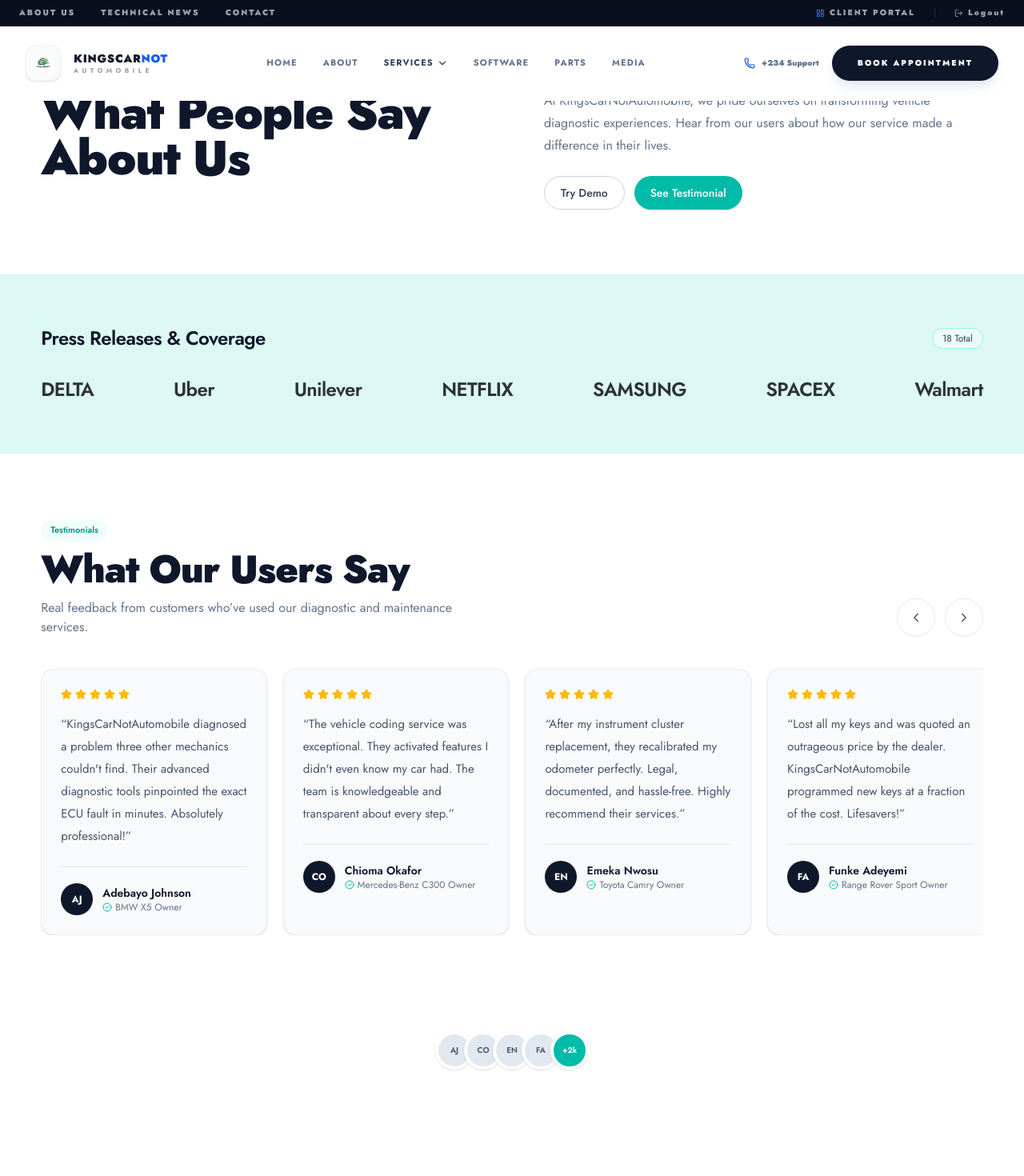
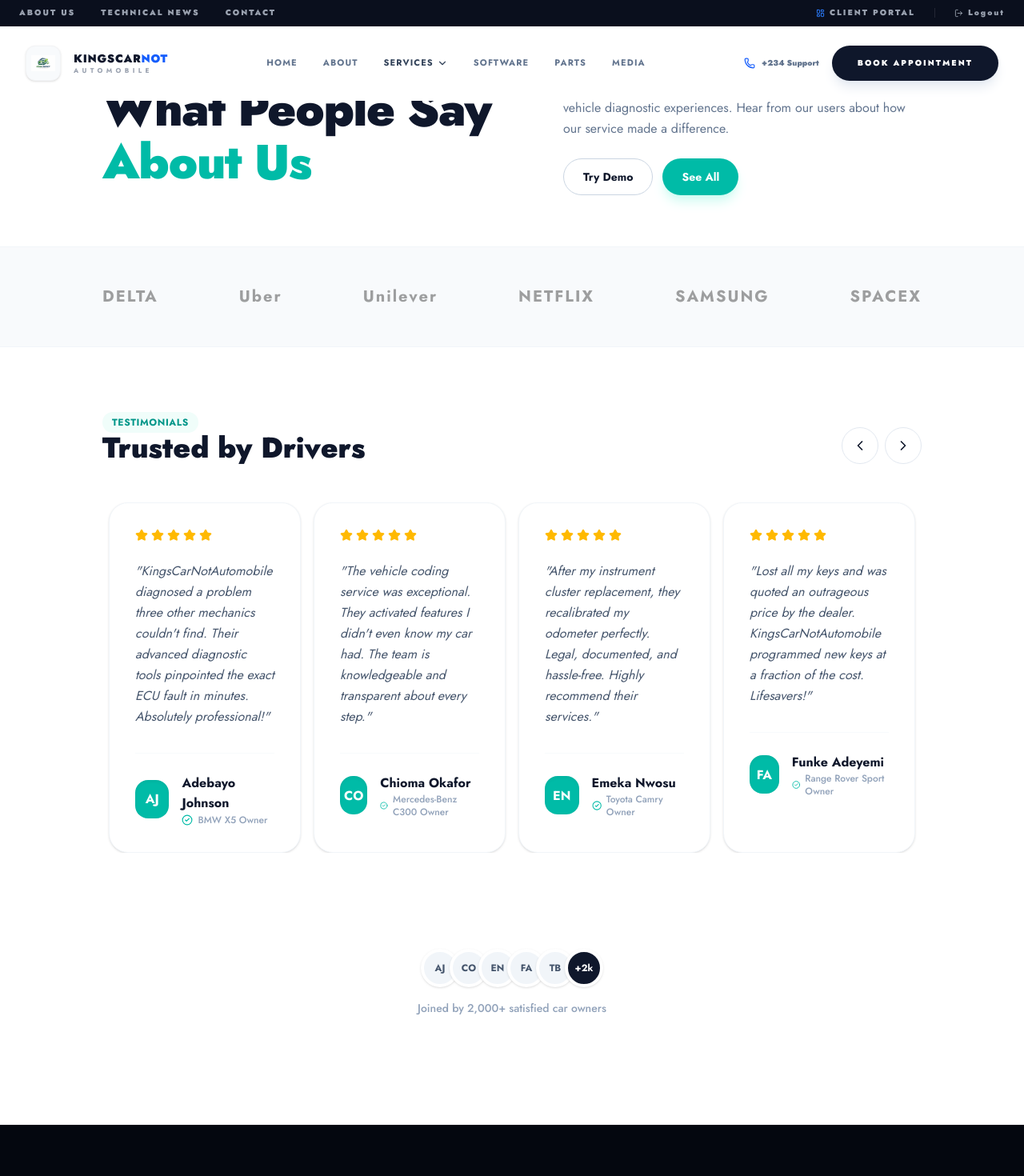
Before and after one commit to Bellomubaraq875/kingscarnotautomobile, a Next.js app: page /testimonials in a window 1280 px wide. Shown: the top 1470 px of the page at 80% size. Built offline with nearby package versions, Linux system fonts and the light colour scheme.

Commit message:
Sliders added to Hero

```diff
--- a/app/testimonials/page.tsx
+++ b/app/testimonials/page.tsx
@@ -1,8 +1,7 @@
 "use client";
 
-import React, { useState } from "react";
-import Image from "next/image";
-import { motion } from "framer-motion";
+import React, { useState, useEffect } from "react";
+import { motion, AnimatePresence } from "framer-motion";
 import {
     Star,
     ChevronLeft,
@@ -11,76 +10,33 @@ import {
 } from "lucide-react";
 
 const testimonials = [
-    {
-        id: 1,
-        name: "Adebayo Johnson",
-        vehicle: "BMW X5 Owner",
-        initials: "AJ",
-        quote:
-            "KingsCarNotAutomobile diagnosed a problem three other mechanics couldn't find. Their advanced diagnostic tools pinpointed the exact ECU fault in minutes. Absolutely professional!",
-    },
-    {
-        id: 2,
-        name: "Chioma Okafor",
-        vehicle: "Mercedes-Benz C300 Owner",
-        initials: "CO",
-        quote:
-            "The vehicle coding service was exceptional. They activated features I didn't even know my car had. The team is knowledgeable and transparent about every step.",
-    },
-    {
-        id: 3,
-        name: "Emeka Nwosu",
-        vehicle: "Toyota Camry Owner",
-        initials: "EN",
-        quote:
-            "After my instrument cluster replacement, they recalibrated my odometer perfectly. Legal, documented, and hassle-free. Highly recommend their services.",
-    },
-    {
-        id: 4,
-        name: "Funke Adeyemi",
-        vehicle: "Range Rover Sport Owner",
-        initials: "FA",
-        quote:
-            "Lost all my keys and was quoted an outrageous price by the dealer. KingsCarNotAutomobile programmed new keys at a fraction of the cost. Lifesavers!",
-    },
-    {
-        id: 5,
-        name: "Ibrahim Musa",
-        vehicle: "Audi A4 Owner",
-        initials: "IM",
-        quote:
-            "Their subscription service keeps me updated on maintenance schedules. The reminders have saved me from costly repairs more than once. Great value for money.",
-    },
-    {
-        id: 6,
-        name: "Grace Eze",
-        vehicle: "Honda Accord Owner",
-        initials: "GE",
-        quote:
-            "Professional, fast, and affordable. They traced a wiring fault that had been causing random electrical issues for months. Fixed in one visit!",
-    },
-    {
-        id: 7,
-        name: "Tunde Bakare",
-        vehicle: "Ford Explorer Owner",
-        initials: "TB",
-        quote:
-            "The CAN bus analysis they performed revealed multiple sensor issues. Their detailed report helped me understand exactly what needed fixing. Top-notch service.",
-    },
-    {
-        id: 8,
-        name: "Amina Yusuf",
-        vehicle: "Lexus RX350 Owner",
-        initials: "AY",
-        quote:
-            "I've been a subscriber for over a year now. The proactive maintenance alerts have kept my car running smoothly. Customer service is always responsive and helpful.",
-    },
+    { id: 1, name: "Adebayo Johnson", vehicle: "BMW X5 Owner", initials: "AJ", quote: "KingsCarNotAutomobile diagnosed a problem three other mechanics couldn't find. Their advanced diagnostic tools pinpointed the exact ECU fault in minutes. Absolutely professional!" },
+    { id: 2, name: "Chioma Okafor", vehicle: "Mercedes-Benz C300 Owner", initials: "CO", quote: "The vehicle coding service was exceptional. They activated features I didn't even know my car had. The team is knowledgeable and transparent about every step." },
+    { id: 3, name: "Emeka Nwosu", vehicle: "Toyota Camry Owner", initials: "EN", quote: "After my instrument cluster replacement, they recalibrated my odometer perfectly. Legal, documented, and hassle-free. Highly recommend their services." },
+    { id: 4, name: "Funke Adeyemi", vehicle: "Range Rover Sport Owner", initials: "FA", quote: "Lost all my keys and was quoted an outrageous price by the dealer. KingsCarNotAutomobile programmed new keys at a fraction of the cost. Lifesavers!" },
+    { id: 5, name: "Ibrahim Musa", vehicle: "Audi A4 Owner", initials: "IM", quote: "Their subscription service keeps me updated on maintenance schedules. The reminders have saved me from costly repairs more than once. Great value for money." },
+    { id: 6, name: "Grace Eze", vehicle: "Honda Accord Owner", initials: "GE", quote: "Professional, fast, and affordable. They traced a wiring fault that had been causing random electrical issues for months. Fixed in one visit!" },
+    { id: 7, name: "Tunde Bakare", vehicle: "Ford Explorer Owner", initials: "TB", quote: "The CAN bus analysis they performed revealed multiple sensor issues. Their detailed report helped me understand exactly what needed fixing. Top-notch service." },
+    { id: 8, name: "Amina Yusuf", vehicle: "Lexus RX350 Owner", initials: "AY", quote: "I've been a subscriber for over a year now. The proactive maintenance alerts have kept my car running smoothly. Customer service is always responsive and helpful." },
 ];
 
 export default function TestimonialsPage() {
     const [currentIndex, setCurrentIndex] = useState(0);
-    const visibleCount = 4;
-    const maxIndex = Math.max(0, testimonials.length - visibleCount);
+    const [cardsToShow, setCardsToShow] = useState(4);
+
+    // Handle responsiveness for the slider gap logic
+    useEffect(() => {
+        const handleResize = () => {
+            if (window.innerWidth < 640) setCardsToShow(1);
+            else if (window.innerWidth < 1024) setCardsToShow(2);
+            else setCardsToShow(4);
+        };
+        handleResize();
+        window.addEventListener("resize", handleResize);
+        return () => window.removeEventListener("resize", handleResize);
+    }, []);
+
+    const maxIndex = testimonials.length - cardsToShow;
 
     const nextSlide = () => {
         setCurrentIndex((prev) => (prev >= maxIndex ? 0 : prev + 1));
@@ -91,144 +47,108 @@ export default function TestimonialsPage() {
     };
 
     return (
-        <main className="min-h-screen bg-white text-slate-900 pb-24">
-            <section className="w-[92%] max-w-[1450px] mx-auto pt-24 md:pt-28 pb-16 md:pb-20">
-                <div className="grid grid-cols-1 lg:grid-cols-2 gap-10 lg:gap-20 items-start">
+        <main className="min-h-screen bg-white text-slate-900 pb-24 font-sans">
+            {/* Header Section */}
+            <section className="w-[80%] max-w-[1450px] mx-auto pt-24 pb-16">
+                <div className="grid grid-cols-1 lg:grid-cols-2 gap-10 items-center">
                     <div className="space-y-6">
-                        <h1 className="text-4xl md:text-6xl font-black tracking-tight leading-[0.95] max-w-xl">
-                            What People Say
-                            <br />
-                            About Us
+                        <h1 className="text-4xl md:text-6xl font-black tracking-tight leading-[1.1]">
+                            What People Say <br />
+                            <span className="text-teal-500">About Us</span>
                         </h1>
                     </div>
-
-                    <div className="max-w-xl lg:ml-auto space-y-6">
-                        <p className="text-sm md:text-base text-slate-500 leading-7">
+                    <div className="lg:ml-auto space-y-6 max-w-md">
+                        <p className="text-base text-slate-500 leading-relaxed">
                             At KingsCarNotAutomobile, we pride ourselves on transforming vehicle
                             diagnostic experiences. Hear from our users about how our service
-                            made a difference in their lives.
+                            made a difference.
                         </p>
-                        <div className="flex flex-wrap gap-3">
-                            <button className="px-5 py-2.5 rounded-full border border-slate-300 text-sm font-medium text-slate-700 hover:bg-slate-50 transition">
-                                Try Demo
-                            </button>
-                            <button className="px-5 py-2.5 rounded-full bg-teal-500 text-white text-sm font-medium hover:bg-teal-600 transition shadow-sm">
-                                See Testimonial
-                            </button>
+                        <div className="flex gap-3">
+                            <button className="px-6 py-3 rounded-full border border-slate-300 text-sm font-bold hover:bg-slate-50 transition">Try Demo</button>
+                            <button className="px-6 py-3 rounded-full bg-teal-500 text-white text-sm font-bold hover:bg-teal-600 transition shadow-lg shadow-teal-100">See All</button>
                         </div>
                     </div>
                 </div>
             </section>
 
-            <section className="bg-[#DDF8F3] py-14 md:py-16 border-y border-teal-50">
-                <div className="w-[92%] max-w-[1450px] mx-auto flex flex-col gap-8">
-                    <div className="flex items-center justify-between">
-                        <h3 className="text-xl md:text-2xl font-semibold tracking-tight">
-                            Press Releases & Coverage
-                        </h3>
-                        <span className="text-xs px-3 py-1 rounded-full border border-teal-200 bg-white/40 text-slate-700">
-                            18 Total
-                        </span>
-                    </div>
-
-                    <div className="flex flex-wrap items-center justify-between gap-8 opacity-80 grayscale contrast-125">
-                        {["DELTA", "Uber", "Unilever", "NETFLIX", "SAMSUNG", "SPACEX", "Walmart"].map(
-                            (brand) => (
-                                <span key={brand} className="text-xl md:text-2xl font-semibold tracking-tight">
-                                    {brand}
-                                </span>
-                            )
-                        )}
+            {/* Logo Cloud */}
+            <section className="bg-slate-50 py-12 border-y border-slate-100">
+                <div className="w-[80%] max-w-[1450px] mx-auto">
+                    <div className="flex flex-wrap items-center justify-between gap-8 opacity-40 grayscale">
+                        {["DELTA", "Uber", "Unilever", "NETFLIX", "SAMSUNG", "SPACEX"].map((brand) => (
+                            <span key={brand} className="text-xl font-bold tracking-widest">{brand}</span>
+                        ))}
                     </div>
                 </div>
             </section>
 
-            <section className="w-[92%] max-w-[1450px] mx-auto py-16 md:py-20">
-                <div className="flex items-end justify-between gap-6 mb-8 md:mb-10">
+            {/* Testimonials Slider */}
+            <section className="w-[80%] max-w-[1450px] mx-auto py-20">
+                <div className="flex items-end justify-between mb-12">
                     <div className="space-y-3">
-                        <span className="inline-flex px-3 py-1 rounded-full bg-teal-50 text-teal-600 text-[11px] font-semibold">
-                            Testimonials
-                        </span>
-                        <h2 className="text-3xl md:text-5xl font-black tracking-tight">
-                            What Our Users Say
-                        </h2>
-                        <p className="text-sm md:text-base text-slate-500 max-w-xl">
-                            Real feedback from customers who’ve used our diagnostic and maintenance services.
-                        </p>
+                        <span className="px-3 py-1 rounded-full bg-teal-50 text-teal-600 text-xs font-bold uppercase tracking-wider">Testimonials</span>
+                        <h2 className="text-3xl md:text-4xl font-black text-slate-900">Trusted by Drivers</h2>
                     </div>
-
-                    <div className="flex gap-3">
-                        <button
-                            onClick={prevSlide}
-                            className="w-11 h-11 md:w-12 md:h-12 rounded-full border border-slate-200 flex items-center justify-center hover:bg-slate-50 transition active:scale-95"
-                        >
-                            <ChevronLeft size={18} className="text-slate-600" />
+                    <div className="flex gap-2">
+                        <button onClick={prevSlide} className="p-3 rounded-full border border-slate-200 hover:bg-slate-900 hover:text-white transition-all active:scale-90">
+                            <ChevronLeft size={20} />
                         </button>
-                        <button
-                            onClick={nextSlide}
-                            className="w-11 h-11 md:w-12 md:h-12 rounded-full border border-slate-200 flex items-center justify-center hover:bg-slate-50 transition active:scale-95"
-                        >
-                            <ChevronRight size={18} className="text-slate-600" />
+                        <button onClick={nextSlide} className="p-3 rounded-full border border-slate-200 hover:bg-slate-900 hover:text-white transition-all active:scale-90">
+                            <ChevronRight size={20} />
                         </button>
                     </div>
                 </div>
 
-                <div className="overflow-hidden">
+                <div className="relative overflow-hidden">
                     <motion.div
-                        className="flex gap-4 md:gap-5"
-                        animate={{ x: `-${currentIndex * (100 / visibleCount)}%` }}
-                        transition={{ type: "spring", stiffness: 120, damping: 22 }}
+                        className="flex"
+                        animate={{ x: `-${currentIndex * (100 / cardsToShow)}%` }}
+                        transition={{ type: "spring", stiffness: 100, damping: 20 }}
                     >
                         {testimonials.map((item) => (
-                            <article
+                            <div
                                 key={item.id}
-                                className="min-w-full sm:min-w-[48%] lg:min-w-[24%] bg-[#F8FAFC] border border-slate-200/60 rounded-2xl p-5 md:p-6 shadow-sm hover:shadow-md transition"
+                                className="px-2"
+                                style={{ minWidth: `${100 / cardsToShow}%` }}
                             >
-                                <div className="flex gap-1 text-amber-400 mb-4">
-                                    {[...Array(5)].map((_, i) => (
-                                        <Star key={i} size={14} fill="currentColor" />
-                                    ))}
-                                </div>
-
-                                <p className="text-sm md:text-[15px] text-slate-600 leading-7">
-                                    “{item.quote}”
-                                </p>
-
-                                <div className="mt-6 pt-5 border-t border-slate-200 flex items-center gap-3">
-                                    <div className="w-10 h-10 rounded-full bg-slate-900 text-white flex items-center justify-center text-xs font-bold">
-                                        {item.initials}
+                                <article className="bg-white border border-slate-100 rounded-3xl p-8 h-full shadow-sm hover:shadow-xl transition-shadow duration-300">
+                                    <div className="flex gap-1 text-amber-400 mb-6">
+                                        {[...Array(5)].map((_, i) => <Star key={i} size={16} fill="currentColor" />)}
                                     </div>
-                                    <div>
-                                        <h4 className="text-sm font-semibold text-slate-900">
-                                            {item.name}
-                                        </h4>
-                                        <div className="flex items-center gap-1 text-xs text-slate-500">
-                                            <CheckCircle2 size={12} className="text-teal-500" />
-                                            <span>{item.vehicle}</span>
+                                    <p className="text-slate-600 leading-relaxed mb-8 italic">"{item.quote}"</p>
+                                    <div className="flex items-center gap-4 mt-auto pt-6 border-t border-slate-50">
+                                        <div className="w-12 h-12 rounded-2xl bg-teal-500 text-white flex items-center justify-center font-bold shadow-inner">
+                                            {item.initials}
+                                        </div>
+                                        <div>
+                                            <h4 className="font-bold text-slate-900">{item.name}</h4>
+                                            <div className="flex items-center gap-1.5 text-xs font-medium text-slate-400">
+                                                <CheckCircle2 size={14} className="text-teal-500" />
+                                                {item.vehicle}
+                                            </div>
                                         </div>
                                     </div>
-                                </div>
-                            </article>
+                                </article>
+                            </div>
                         ))}
                     </motion.div>
                 </div>
             </section>
 
-            <section className="w-[92%] max-w-[1450px] mx-auto pt-10 pb-10 text-center">
-                <div className="flex justify-center">
+            {/* Social Proof Footer */}
+            <section className="w-[80%] max-w-[1450px] mx-auto py-10">
+                <div className="flex flex-col items-center gap-4">
                     <div className="flex -space-x-3">
-                        {["AJ", "CO", "EN", "FA"].map((init, i) => (
-                            <div
-                                key={i}
-                                className="w-12 h-12 rounded-full border-4 border-white bg-slate-200 flex items-center justify-center text-[10px] font-semibold text-slate-600 shadow-sm"
-                            >
+                        {["AJ", "CO", "EN", "FA", "TB"].map((init, i) => (
+                            <div key={i} className="w-12 h-12 rounded-full border-4 border-white bg-slate-100 flex items-center justify-center text-xs font-bold text-slate-600 shadow-sm">
                                 {init}
                             </div>
                         ))}
-                        <div className="w-12 h-12 rounded-full border-4 border-white bg-teal-500 flex items-center justify-center text-[10px] font-semibold text-white shadow-sm">
+                        <div className="w-12 h-12 rounded-full border-4 border-white bg-slate-900 flex items-center justify-center text-xs font-bold text-white shadow-sm">
                             +2k
                         </div>
                     </div>
+                    <p className="text-sm font-medium text-slate-400">Joined by 2,000+ satisfied car owners</p>
                 </div>
             </section>
         </main>
--- a/next.config.ts
+++ b/next.config.ts
@@ -14,6 +14,14 @@ const nextConfig = {
         port: '',
         pathname: '/**',
       },
+      {
+        protocol: 'http',
+        hostname: 'googleusercontent.com',
+      },
+      {
+        protocol: 'https',
+        hostname: 'googleusercontent.com',
+      },
     ],
   },
 };
```
Also changed, not shown: app/components/section/HeroSection.tsx (+128 -38 lines).
